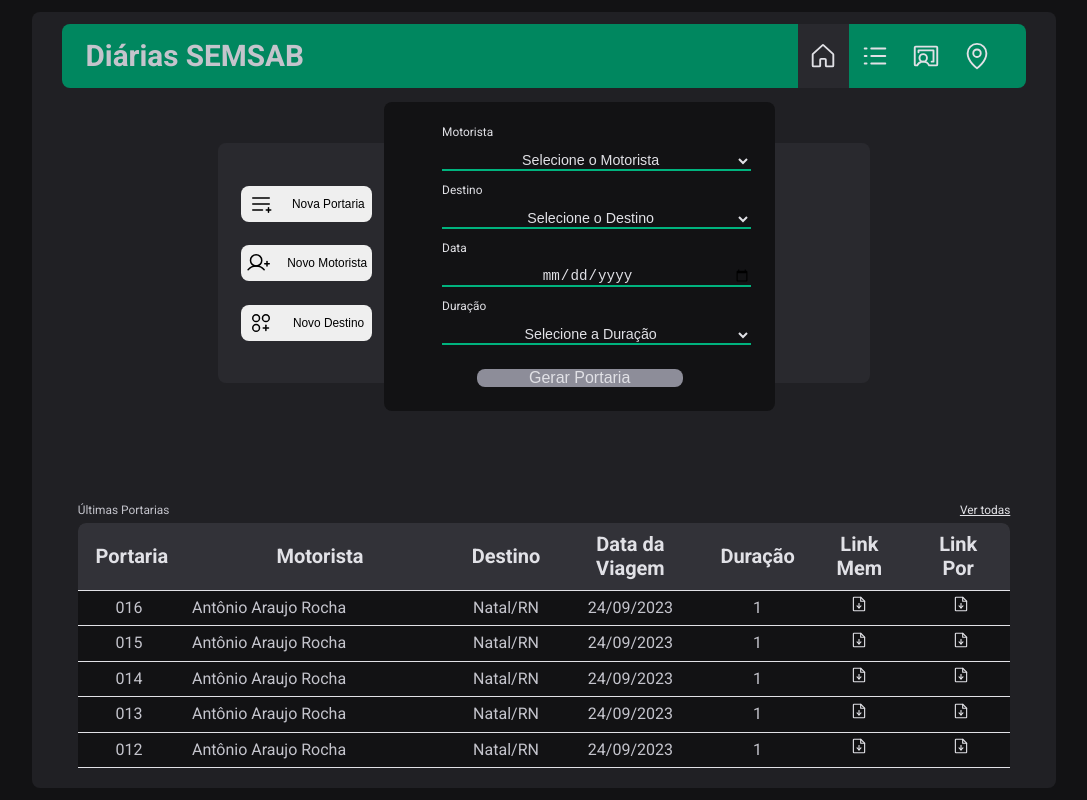
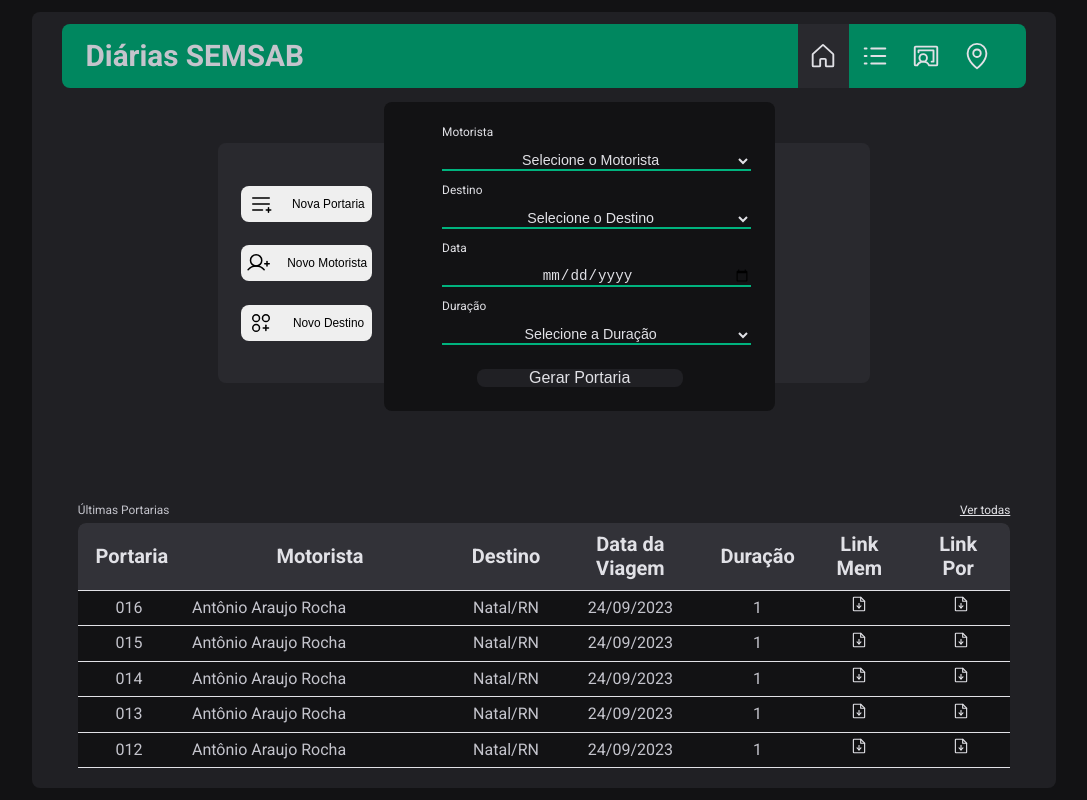
Before and after one commit to Eudaroj/diariasSemsab, a React (Vite) app: page / in a window 1280 px wide. Shown: the whole page, without its empty margins (96-1183 px from the left). Built offline with nearby package versions, Linux system fonts and the light colour scheme.

Commit message:
tentandoValidacaoFormularios

```diff
--- a/src/pages/Home/Cadastros/components/NovaPortariaForm/index.tsx
+++ b/src/pages/Home/Cadastros/components/NovaPortariaForm/index.tsx
@@ -1,10 +1,21 @@
+import { zodResolver } from '@hookform/resolvers/zod'
 import { useForm } from 'react-hook-form'
+import * as zod from 'zod'
 import { dbDestinos } from '../../../../../DataBase/destinos'
 import { dbMotoristas } from '../../../../../DataBase/motoristas'
 import { FormContainer, NovaPortariaButton, NovaPortariaInput } from './styles'
 
+const validacaoNovaPortariaSchema = zod.object({
+  motorista: zod.string(),
+  destino: zod.string(),
+  dataViagem: zod.date(),
+  duracao: zod.string(),
+})
+
 export function NovaPortariaForm() {
-  const { register, handleSubmit, watch } = useForm()
+  const { register, handleSubmit, watch } = useForm({
+    resolver: zodResolver(validacaoNovaPortariaSchema),
+  })
 
   function handleNovaPortaria(data) {
     console.log(data)
--- a/src/pages/Home/Cadastros/components/NovaPortariaForm/styles.ts
+++ b/src/pages/Home/Cadastros/components/NovaPortariaForm/styles.ts
@@ -43,6 +43,7 @@ export const NovaPortariaButton = styled(BaseButton)`
   background: ${(props) => props.theme['green-500']};
 
   &:disabled {
-    background: ${(props) => props.theme['gray-400']};
+    background: ${(props) => props.theme['gray-800']};
+    cursor: not-allowed;
   }
 `
--- a/src/pages/Home/Cadastros/components/NovoMotoristaForm/index.tsx
+++ b/src/pages/Home/Cadastros/components/NovoMotoristaForm/index.tsx
@@ -1,52 +1,76 @@
+import { zodResolver } from '@hookform/resolvers/zod'
+import { useForm } from 'react-hook-form'
+import * as zod from 'zod'
 import {
   FormMotoristaContainer,
   NovoMotoristaButton,
   NovoMotoristaInput,
 } from './styles'
 
+const validacaoNovoMotoristaSchema = zod.object({
+  nome: zod.string().min(15, 'Preencha o Nome Completo'),
+  cargo: zod.string(),
+  cpf: zod.string().min(11),
+  matricula: zod.string().min(3),
+  endereco: zod.string(),
+  telefone: zod.string().min(11),
+  email: zod.string(),
+  banco: zod.string(),
+  agencia: zod.string(),
+  conta: zod.string(),
+})
+
 export function NovoMotoristaForm() {
+  const { register, handleSubmit, watch, formState } = useForm({
+    resolver: zodResolver(validacaoNovoMotoristaSchema),
+  })
+
+  function handleNovoMotorista(data) {
+    console.log(data)
+  }
+
   return (
-    <FormMotoristaContainer>
+    <FormMotoristaContainer onSubmit={handleSubmit(handleNovoMotorista)}>
       <NovoMotoristaInput>
         <label htmlFor="nome">Nome Completo</label>
-        <input type="text" id="nome" />
+        <input type="text" id="nome" {...register('nome')} />
       </NovoMotoristaInput>
       <NovoMotoristaInput>
         <label htmlFor="cargo">Cargo</label>
-        <input type="text" id="cargo" />
+        <input type="text" id="cargo" {...register('cargo')} />
       </NovoMotoristaInput>
 
       <NovoMotoristaInput>
         <label htmlFor="cpf">CPF</label>
-        <input type="number" id="cpf" />
+        <input type="number" id="cpf" {...register('cpf')} />
       </NovoMotoristaInput>
       <NovoMotoristaInput>
         <label htmlFor="matricula">Matrícula</label>
-        <input type="number" id="matricula" />
+        <input type="number" id="matricula" {...register('matricula')} />
       </NovoMotoristaInput>
       <NovoMotoristaInput>
         <label htmlFor="endereco">Endereço</label>
-        <input type="text" id="endereco" />
+        <input type="text" id="endereco" {...register('endereco')} />
       </NovoMotoristaInput>
       <NovoMotoristaInput>
         <label htmlFor="telefone">Telefone</label>
-        <input type="tel" id="telefone" />
+        <input type="tel" id="telefone" {...register('telefone')} />
       </NovoMotoristaInput>
       <NovoMotoristaInput>
         <label htmlFor="email">Email</label>
-        <input type="text" id="email" />
+        <input type="text" id="email" {...register('email')} />
       </NovoMotoristaInput>
       <NovoMotoristaInput>
         <label htmlFor="banco">Banco</label>
-        <input type="text" id="banco" />
+        <input type="text" id="banco" {...register('banco')} />
       </NovoMotoristaInput>
       <NovoMotoristaInput>
         <label htmlFor="agencia">Agência</label>
-        <input type="number" id="agencia" />
+        <input type="number" id="agencia" {...register('agencia')} />
       </NovoMotoristaInput>
       <NovoMotoristaInput>
         <label htmlFor="conta">Conta</label>
-        <input type="number" id="conta" />
+        <input type="number" id="conta" {...register('conta')} />
       </NovoMotoristaInput>
 
       <NovoMotoristaButton type="submit">Cadastrar</NovoMotoristaButton>
```
